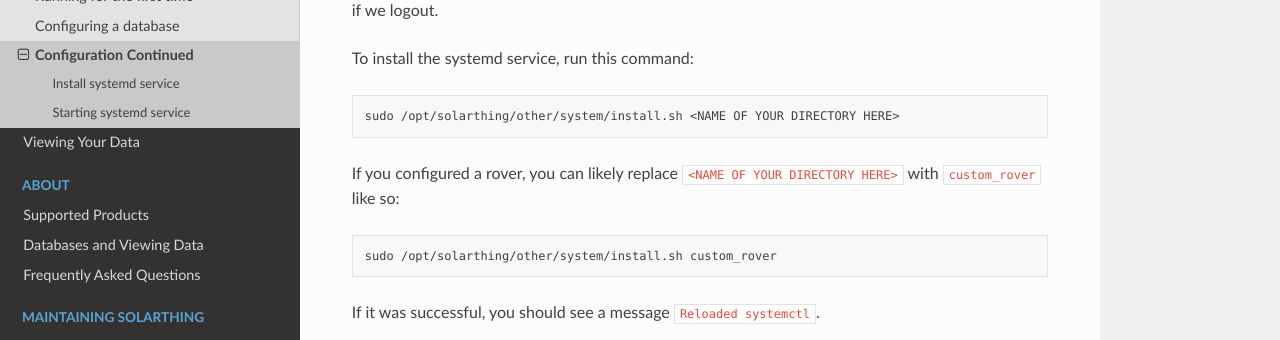
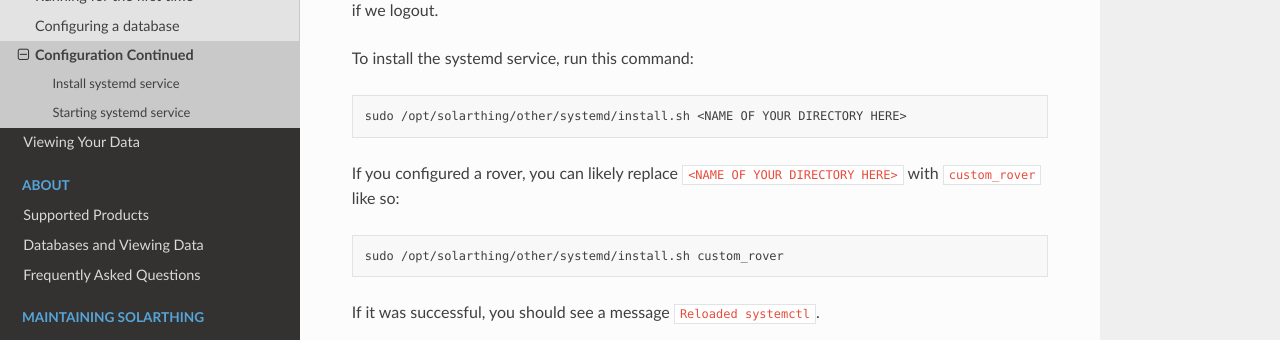
Before and after one commit to wildmountainfarms/solarthing-docs, a Sphinx documentation site: the page built from docs/source/configuration-continued.rst, in a window 1280 px wide and 1141 px high. Shown: the part 242-582 px from the top of the window. Built offline with Sphinx 7.4.7 and the Read the Docs theme 2.0.0, drawn with Linux system fonts in a browser that asks for light colours; pages that are not in the unit, such as notebooks, are missing from menus.

Commit message:
Update configuration-continued.rst
corrected the path /opt/solarthing/other/systemd/ instead of /opt/solarthing/other/system/

```diff
--- a/docs/source/configuration-continued.rst
+++ b/docs/source/configuration-continued.rst
@@ -11,13 +11,13 @@
 
 .. code-block:: shell
 
-    sudo /opt/solarthing/other/system/install.sh <NAME OF YOUR DIRECTORY HERE>
+    sudo /opt/solarthing/other/systemd/install.sh <NAME OF YOUR DIRECTORY HERE>
 
 If you configured a rover, you can likely replace ``<NAME OF YOUR DIRECTORY HERE>`` with ``custom_rover`` like so:
 
 .. code-block:: shell
 
-    sudo /opt/solarthing/other/system/install.sh custom_rover
+    sudo /opt/solarthing/other/systemd/install.sh custom_rover
 
 If it was successful, you should see a message ``Reloaded systemctl``.
 
```
